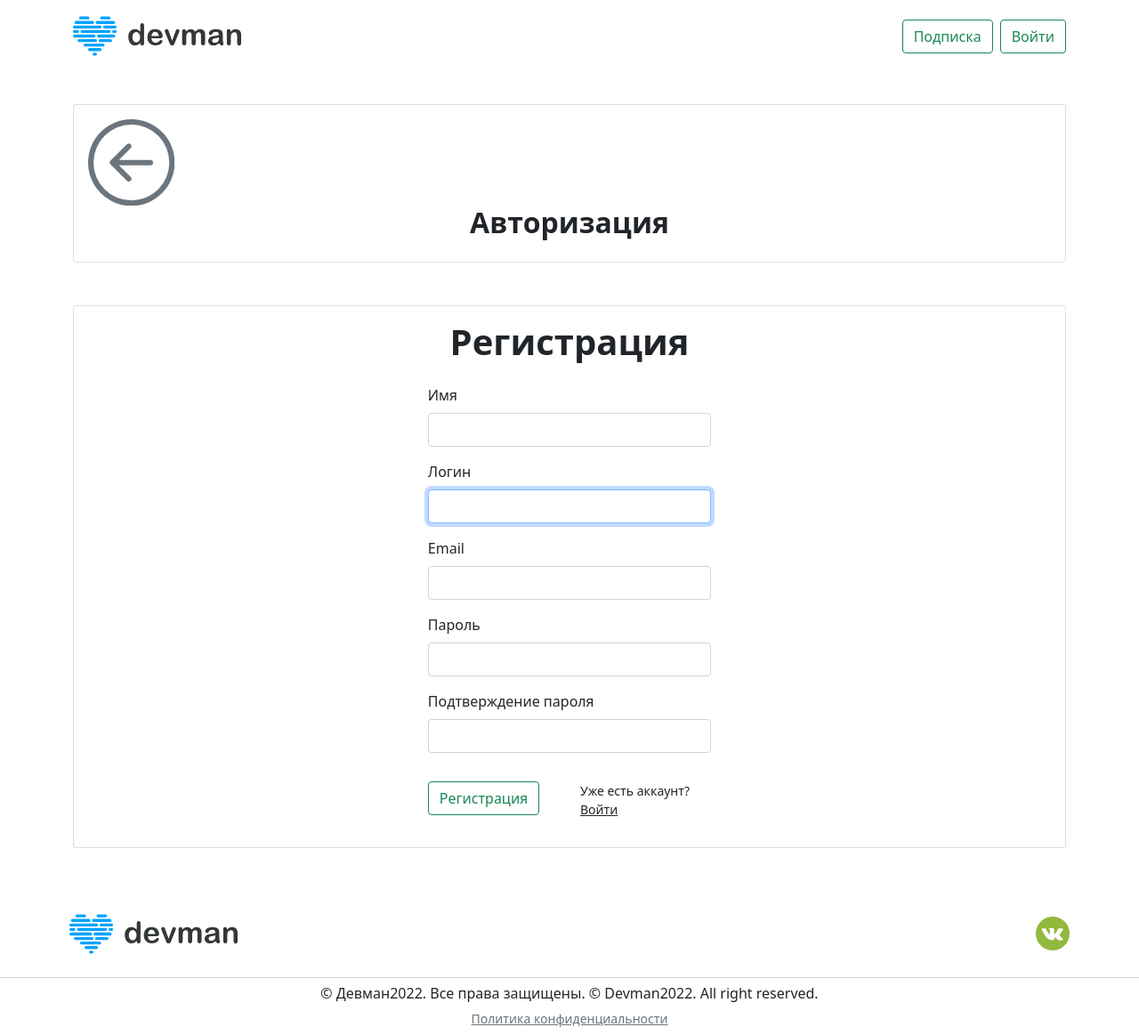
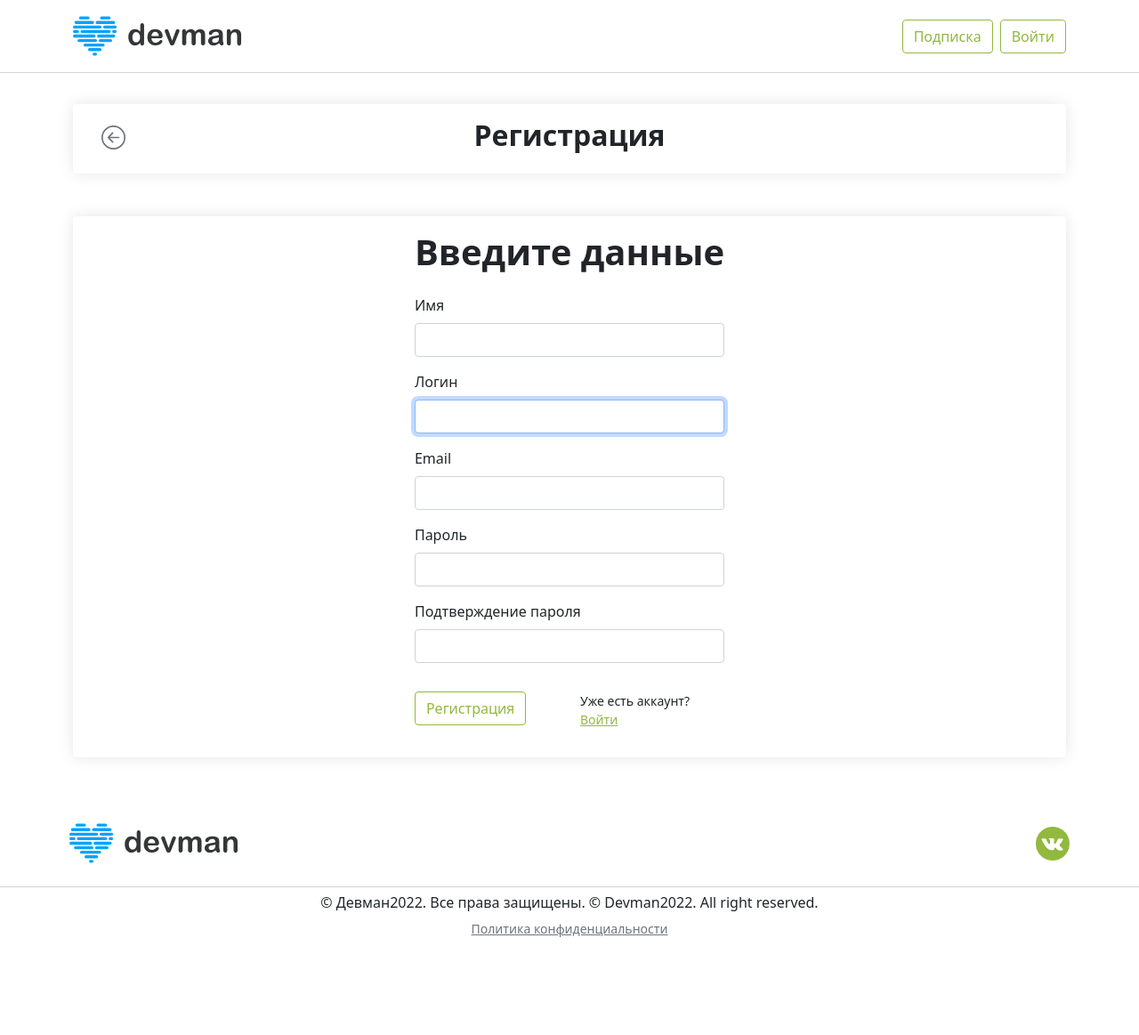
Before and after one commit to Pavel2232/FoodPlan, a Django app: page /user/registration/ in a window 1280 px wide. Shown: the whole page at 89% size. After the commit the page ends 1053 px from the top, so only its background shows below. Run offline with Django 4.2, Linux system fonts and the light colour scheme.

Commit message:
fixed code

```diff
--- a/templates/registration.html
+++ b/templates/registration.html
@@ -8,7 +8,7 @@
     <meta name="viewport" content="width=device-width, initial-scale=1.0">
     <link href="https://cdn.jsdelivr.net/npm/bootstrap@5.0.2/dist/css/bootstrap.min.css" rel="stylesheet"
         integrity="sha384-EVSTQN3/azprG1Anm3QDgpJLIm9Nao0Yz1ztcQTwFspd3yD65VohhpuuCOmLASjC" crossorigin="anonymous">
-    <link rel="stylesheet" href="{% static 'style.css' %}">
+    <link rel="stylesheet" href="{% static 'css/style.css' %}">
     <title>Foodplan 2021 - Меню на неделю FOODPLAN</title>
 </head>
 
@@ -39,20 +39,25 @@
         <section>
             <div class="container">
                 <div class="card p-3 mb-5 foodplan__shadow">
-                    <a href="#" class="link-secondary fw-light foodplan__backButton">
+                    <a href="{% url 'user:login' %}" class="link-secondary fw-light foodplan__backButton">
                         <svg xmlns="http://www.w3.org/2000/svg" width="9%" height="9%" fill="currentColor" class="bi bi-arrow-left-circle"
                             viewBox="0 0 16 16">
                             <path fill-rule="evenodd"
                                 d="M1 8a7 7 0 1 0 14 0A7 7 0 0 0 1 8zm15 0A8 8 0 1 1 0 8a8 8 0 0 1 16 0zm-4.5-.5a.5.5 0 0 1 0 1H5.707l2.147 2.146a.5.5 0 0 1-.708.708l-3-3a.5.5 0 0 1 0-.708l3-3a.5.5 0 1 1 .708.708L5.707 7.5H11.5z" />
                         </svg>
                     </a>
-                    <h2 class="text-center"><strong>Авторизация</strong></h2>
+                    <h2 class="text-center"><strong>Регистрация </strong></h2>
                 </div>
+                {% if form.errors %}
+                <div class="alert alert-warning alert-dismissible fade show" role="alert"
+                     style="margin-top: 50px;">
+                    {{ form.errors }}                </div>
+                {% endif %}
                 <div class="card px-5 py-3 d-flex align-items-center foodplan__shadow">
                     <form action = "{% url 'user:registration' %}" method="post">
                         {% csrf_token %}
 
-                        <h1 class="mb-4 text-center"><strong>Регистрация</strong></h1>
+                        <h1 class="mb-4 text-center"><strong>Введите данные</strong></h1>
                         <div class="mb-3">
                             <label for="{{ form.first_name.id_for_label}}" class="form-label">Имя</label>
                             {{ form.first_name}}
--- a/user/forms.py
+++ b/user/forms.py
@@ -1,7 +1,8 @@
-
 from django.contrib.auth.forms import AuthenticationForm, UserCreationForm, UserChangeForm
 from django.contrib.auth import get_user_model
 from django import forms
+from django.core.validators import EmailValidator
+
 from .models import CustomUser
 
 
@@ -23,9 +24,10 @@ class UserRegistrationForm(UserCreationForm):
     username = forms.CharField(widget=forms.TextInput(attrs={
         'class': 'form-control'
     }))
-    email = forms.CharField(widget=forms.EmailInput(attrs={
-        'class': 'form-control'
-    }))
+    email = forms.EmailField(
+        widget=forms.EmailInput(attrs={'class': 'form-control'}),
+        validators=[EmailValidator(message='Enter a valid email address.')]
+    )
     password1 = forms.CharField(widget=forms.PasswordInput(attrs={
         'class': 'form-control'
     }))
--- a/user/views.py
+++ b/user/views.py
@@ -2,7 +2,7 @@ from django.http import HttpResponseRedirect
 from django.shortcuts import render, redirect
 from django.urls import reverse
 from user.forms import UserLoginForm, UserRegistrationForm, UserProfileForm
-from django.contrib import auth
+from django.contrib import auth, messages
 
 def login(request):
     if request.method == 'POST':
@@ -24,6 +24,7 @@ def registration(request):
         form = UserRegistrationForm(data=request.POST)
         if form.is_valid():
             form.save()
+            messages.success(request, 'Поздравляем! Вы успешно зарегистрированы')
             return HttpResponseRedirect(reverse('user:login'))
     else:
         form = UserRegistrationForm()
```
Also changed, not shown: FoodPlan/settings.py (+5 -3 lines), templates/auth.html (+14 -0 lines).
